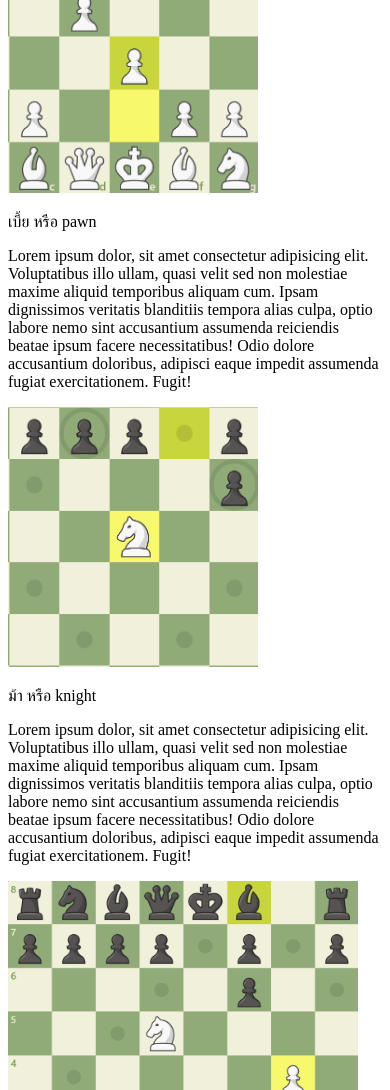
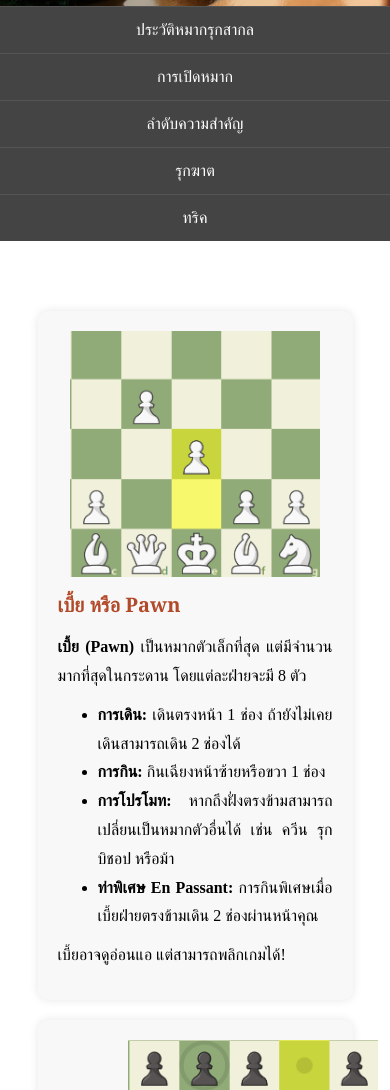
Before and after one commit to deaww77/chess-tutorial, a plain HTML site: page index.html in a window 390 px wide. Shown: the part 152-1242 px from the top of the page. Drawn offline with Linux system fonts and the light colour scheme; files whose address does not match are found by name.

Commit message:
add text tutorial

```diff
--- a/css/styl.css
+++ b/css/styl.css
@@ -67,3 +67,107 @@ h2 {
 .box3 img {
     margin-left: 70px;
 }
+
+/* styl.css */
+
+/* ส่วนหัว */
+.header {
+  background-color: #333;
+  color: white;
+  text-align: center;
+  padding: 20px;
+}
+
+/* เมนูด้านบน */
+.topnav {
+  background-color: #444;
+  overflow: hidden;
+  display: flex;
+  flex-wrap: wrap;
+  justify-content: center;
+}
+
+.topnav a {
+  display: block;
+  color: white;
+  padding: 14px 20px;
+  text-decoration: none;
+  text-align: center;
+}
+
+.topnav a:hover {
+  background-color: #b4ff9d;
+}
+
+/* กล่องเนื้อหาหมากแต่ละตัว */
+.section, .section2 {
+  display: flex;
+  flex-wrap: wrap;
+  justify-content: center;
+  padding: 20px;
+  gap: 20px;
+}
+
+/* กล่องหมากแต่ละตัว */
+.box1, .box2, .box3, .box4, .box5, .box6 {
+  background-color: #f8f8f8;
+  border-radius: 10px;
+  padding: 20px;
+  width: 300px;
+  box-shadow: 0 0 10px rgba(0, 0, 0, 0.1);
+}
+
+/* หัวเรื่องแต่ละกล่อง */
+.kk {
+  font-size: 20px;
+  font-weight: bold;
+  text-align: center;
+  margin-top: 10px;
+}
+
+/* การตกแต่งข้อความในกล่อง */
+.box1 p,
+.box2 p,
+.box3 p,
+.box4 p,
+.box5 p,
+.box6 p,
+.box1 ul,
+.box2 ul,
+.box3 ul,
+.box4 ul,
+.box5 ul,
+.box6 ul {
+  line-height: 1.8;
+  text-align: justify;
+  margin: 10px 0;
+}
+
+/* ทำให้ภาพไม่เกินขนาดกล่อง */
+img {
+  max-width: 100%;
+  height: auto;
+  display: block;
+  margin: 0 auto;
+}
+
+/* Responsive สำหรับจอมือถือ */
+@media screen and (max-width: 768px) {
+  .section, .section2 {
+    flex-direction: column;
+    align-items: center;
+  }
+
+  .box1, .box2, .box3, .box4, .box5, .box6 {
+    width: 90%;
+  }
+
+  .topnav {
+    flex-direction: column;
+  }
+
+  .topnav a {
+    text-align: center;
+    border-top: 1px solid #555;
+  }
+}
--- a/index.html
+++ b/index.html
@@ -2,68 +2,110 @@
 <html lang="en">
 
 <head>
-    <meta charset="UTF-8">
-    <meta http-equiv="X-UA-Compatible" content="IE=edge">
-    <meta name="viewport" content="width=device-width, initial-scale=1.0">
+  <meta charset="UTF-8" />
+  <meta http-equiv="X-UA-Compatible" content="IE=edge" />
+  <meta name="viewport" content="width=device-width, initial-scale=1.0" />
   <title>CHESSTHAILAND</title>
-    <link rel="stylesheet" href=".//css/styl.css">
+  <link rel="stylesheet" href="./css/styl.css" />
 </head>
 
 <body>
   <div class="header">
     <h2>สอนเล่นหมากรุกสากล</h2>
   </div>
-    <!--ปุ่มกดแถบบน-->
+
+  <!-- ปุ่มกดแถบบน -->
   <div class="topnav">
     <a href="./topnav/history.html" target="_blank">ประวัติหมากรุกสากล</a>
-        <a href=".//topnav/open.html" target="_blank">การเปิดหมาก</a>
+    <a href="./topnav/open.html" target="_blank">การเปิดหมาก</a>
     <a href="./topnav/score.html" target="_blank">ลำดับความสำคัญ</a>
     <a href="./topnav/checkmate.html" target="_blank">รุกฆาต</a>
     <a href="./topnav/tricks.html" target="_blank">ทริค</a>
   </div>
-    <!--เนื้อหาสอน-->
+
+  <!-- เนื้อหาสอน -->
   <div class="section">
+    <!-- Pawn -->
     <div class="box1">
-            <img src="./img/pow.png" alt="pawn" width="250" height="260">
-            <p class="kk">เบี้ย หรือ pawn</p>
-            <p id="demo">Lorem ipsum dolor, sit amet consectetur adipisicing elit. Voluptatibus illo ullam, quasi velit sed non molestiae maxime aliquid temporibus aliquam cum. Ipsam dignissimos veritatis blanditiis tempora alias culpa, optio labore nemo sint accusantium
-                assumenda reiciendis beatae ipsum facere necessitatibus! Odio dolore accusantium doloribus, adipisci eaque impedit assumenda fugiat exercitationem. Fugit!</p>
+      <img src="./img/pow.png" alt="pawn" width="250" height="260" />
+      <p class="kk">เบี้ย หรือ Pawn</p>
+      <p>
+        <strong>เบี้ย (Pawn)</strong> เป็นหมากตัวเล็กที่สุด แต่มีจำนวนมากที่สุดในกระดาน โดยแต่ละฝ่ายจะมี 8 ตัว
+      </p>
+      <ul>
+        <li><strong>การเดิน:</strong> เดินตรงหน้า 1 ช่อง ถ้ายังไม่เคยเดินสามารถเดิน 2 ช่องได้</li>
+        <li><strong>การกิน:</strong> กินเฉียงหน้าซ้ายหรือขวา 1 ช่อง</li>
+        <li><strong>การโปรโมท:</strong> หากถึงฝั่งตรงข้ามสามารถเปลี่ยนเป็นหมากตัวอื่นได้ เช่น ควีน รุก บิชอป หรือม้า</li>
+        <li><strong>ท่าพิเศษ En Passant:</strong> การกินพิเศษเมื่อเบี้ยฝ่ายตรงข้ามเดิน 2 ช่องผ่านหน้าคุณ</li>
+      </ul>
+      <p>เบี้ยอาจดูอ่อนแอ แต่สามารถพลิกเกมได้!</p>
     </div>
+
+    <!-- Knight -->
     <div class="box2">
-            <img src="./img/knigth.png" alt="knight" width="250" height="260">
-            <p class="kk">ม้า หรือ knight</p>
-            <p>Lorem ipsum dolor, sit amet consectetur adipisicing elit. Voluptatibus illo ullam, quasi velit sed non molestiae maxime aliquid temporibus aliquam cum. Ipsam dignissimos veritatis blanditiis tempora alias culpa, optio labore nemo sint accusantium
-                assumenda reiciendis beatae ipsum facere necessitatibus! Odio dolore accusantium doloribus, adipisci eaque impedit assumenda fugiat exercitationem. Fugit!</p>
+      <img src="./img/knigth.png" alt="knight" width="250" height="260" />
+      <p class="kk">ม้า หรือ Knight</p>
+      <p><strong>ม้า (Knight)</strong> เป็นหมากที่สามารถกระโดดข้ามตัวอื่นได้</p>
+      <ul>
+        <li><strong>การเดิน:</strong> เดินเป็นรูปตัว L (2 ช่องแนวหนึ่ง + 1 ช่องแนวตั้งฉาก)</li>
+        <li><strong>การกิน:</strong> กินตัวที่อยู่ในตำแหน่งปลายทาง</li>
+      </ul>
+      <p>ม้าเหมาะกับการเปิดเกมและโจมตีแบบไม่คาดคิด</p>
     </div>
+
+    <!-- Bishop -->
     <div class="box3">
-            <img src="./img/bishop.png" alt="bishop" width="350" height="260">
-            <p class="kk"> bishop</p>
-            <p>Lorem ipsum dolor, sit amet consectetur adipisicing elit. Voluptatibus illo ullam, quasi velit sed non molestiae maxime aliquid temporibus aliquam cum. Ipsam dignissimos veritatis blanditiis tempora alias culpa, optio labore nemo sint accusantium
-                assumenda reiciendis beatae ipsum facere necessitatibus! Odio dolore accusantium doloribus, adipisci eaque impedit assumenda fugiat exercitationem. Fugit!</p>
+      <img src="./img/bishop.png" alt="bishop" width="350" height="260" />
+      <p class="kk">บิชอป หรือ Bishop</p>
+      <p><strong>บิชอป (Bishop)</strong> เป็นหมากที่เดินเฉพาะแนวทแยง</p>
+      <ul>
+        <li><strong>การเดิน:</strong> เดินได้ไกลในแนวทแยง ตราบใดที่ไม่มีตัวขวาง</li>
+        <li><strong>การกิน:</strong> กินในเส้นทางทแยง</li>
+        <li>บิชอปแต่ละตัวจะอยู่บนสีเดียวไปตลอดเกม (ขาว/ดำ)</li>
+      </ul>
     </div>
   </div>
+
   <div class="section2">
+    <!-- Rook -->
     <div class="box4">
-            <img src="./img/ruk.png" alt="rook" width="350" height="260">
-            <p class="kk">เรือ หรือ rook</p>
-            <p>Lorem ipsum dolor, sit amet consectetur adipisicing elit. Voluptatibus illo ullam, quasi velit sed non molestiae maxime aliquid temporibus aliquam cum. Ipsam dignissimos veritatis blanditiis tempora alias culpa, optio labore nemo sint accusantium
-                assumenda reiciendis beatae ipsum facere necessitatibus! Odio dolore accusantium doloribus, adipisci eaque impedit assumenda fugiat exercitationem. Fugit!</p>
+      <img src="./img/ruk.png" alt="rook" width="350" height="260" />
+      <p class="kk">เรือ หรือ Rook</p>
+      <p><strong>เรือ (Rook)</strong> เป็นหมากที่มีพลังในการควบคุมแนวตั้งและแนวนอน</p>
+      <ul>
+        <li><strong>การเดิน:</strong> เดินได้ไกลในแนวตั้งหรือนอน</li>
+        <li><strong>การกิน:</strong> กินตัวที่อยู่ในทางเดิน</li>
+        <li><strong>ท่าพิเศษ:</strong> ทำ Castling ร่วมกับคิงได้</li>
+      </ul>
     </div>
+
+    <!-- Queen -->
     <div class="box5">
-            <img src="./img/queen.png" alt="rook" width="350" height="260">
-            <p class="kk">ควีน queen</p>
-            <p>Lorem ipsum dolor, sit amet consectetur adipisicing elit. Voluptatibus illo ullam, quasi velit sed non molestiae maxime aliquid temporibus aliquam cum. Ipsam dignissimos veritatis blanditiis tempora alias culpa, optio labore nemo sint accusantium
-                assumenda reiciendis beatae ipsum facere necessitatibus! Odio dolore accusantium doloribus, adipisci eaque impedit assumenda fugiat exercitationem. Fugit!</p>
+      <img src="./img/queen.png" alt="queen" width="350" height="260" />
+      <p class="kk">ควีน หรือ Queen</p>
+      <p><strong>ควีน (Queen)</strong> เป็นหมากที่ทรงพลังที่สุดในกระดาน</p>
+      <ul>
+        <li><strong>การเดิน:</strong> เดินได้ทั้งแนวตั้ง แนวนอน และแนวทแยง</li>
+        <li><strong>การกิน:</strong> กินได้ทุกทิศทางในระยะทางที่เดินได้</li>
+        <li>เหมาะสำหรับรุกฆาตและควบคุมกระดาน</li>
+      </ul>
     </div>
+
+    <!-- King -->
     <div class="box6">
-            <img src="./img/king.png" alt="rook" width="350" height="260">
-            <p class="kk">คิง king</p>
-            <p>Lorem ipsum dolor, sit amet consectetur adipisicing elit. Voluptatibus illo ullam, quasi velit sed non molestiae maxime aliquid temporibus aliquam cum. Ipsam dignissimos veritatis blanditiis tempora alias culpa, optio labore nemo sint accusantium
-                assumenda reiciendis beatae ipsum facere necessitatibus! Odio dolore accusantium doloribus, adipisci eaque impedit assumenda fugiat exercitationem. Fugit!</p>
+      <img src="./img/king.png" alt="king" width="350" height="260" />
+      <p class="kk">คิง หรือ King</p>
+      <p><strong>คิง (King)</strong> เป็นหมากสำคัญที่สุด หากถูกรุกฆาตจะจบเกมทันที</p>
+      <ul>
+        <li><strong>การเดิน:</strong> เดินรอบตัวได้ทีละ 1 ช่อง</li>
+        <li><strong>การกิน:</strong> กินตัวที่อยู่รอบตัว</li>
+        <li><strong>ท่าพิเศษ:</strong> สามารถ Castling กับเรือเพื่อป้องกันตัว</li>
+        <li>🛑 หากถูก Checkmate ถือว่าแพ้ทันที</li>
+      </ul>
     </div>
   </div>
+
   <script src="script.js"></script>
-
 </body>
 
 </html>
```
Lines whose indentation alone changed are shown as unchanged.
